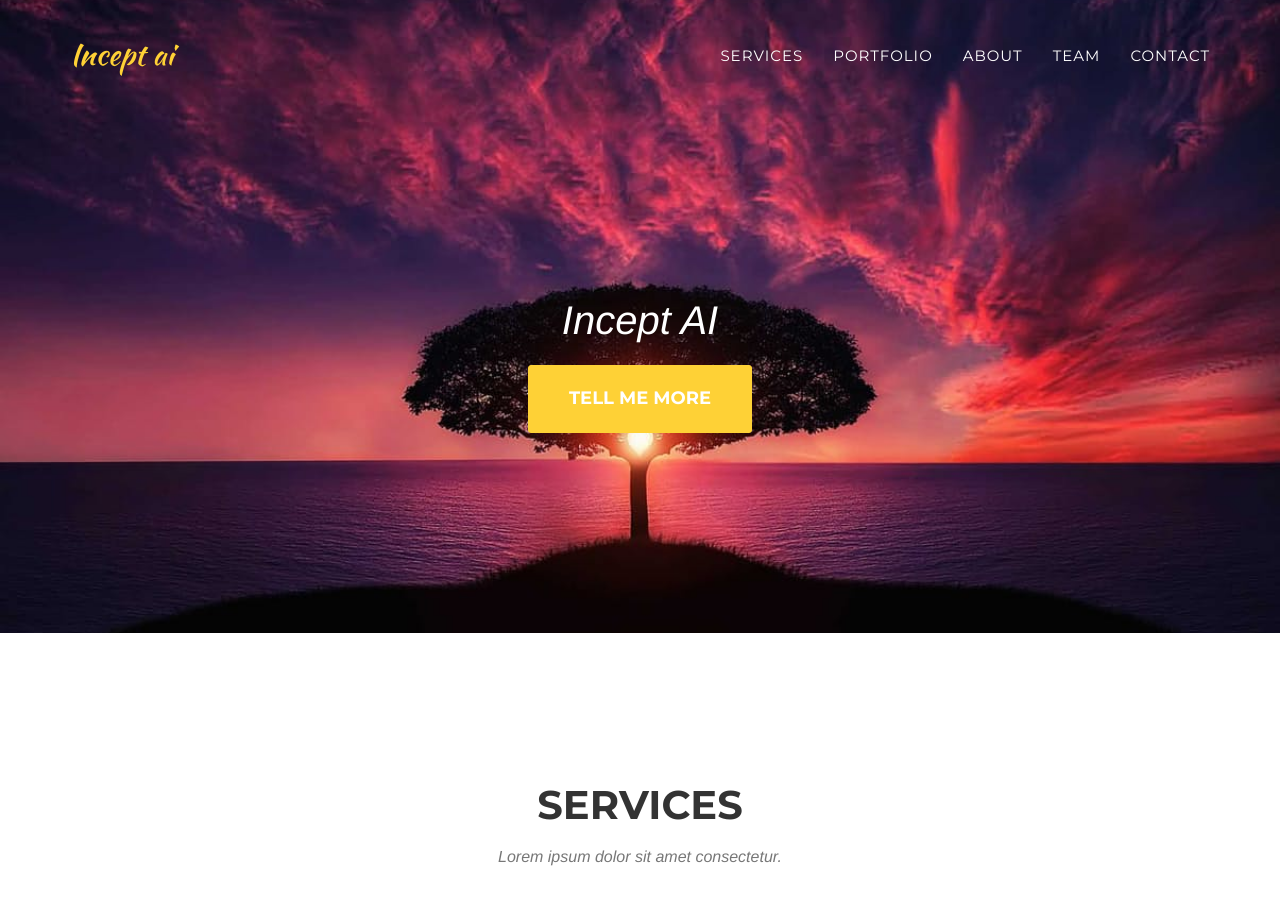
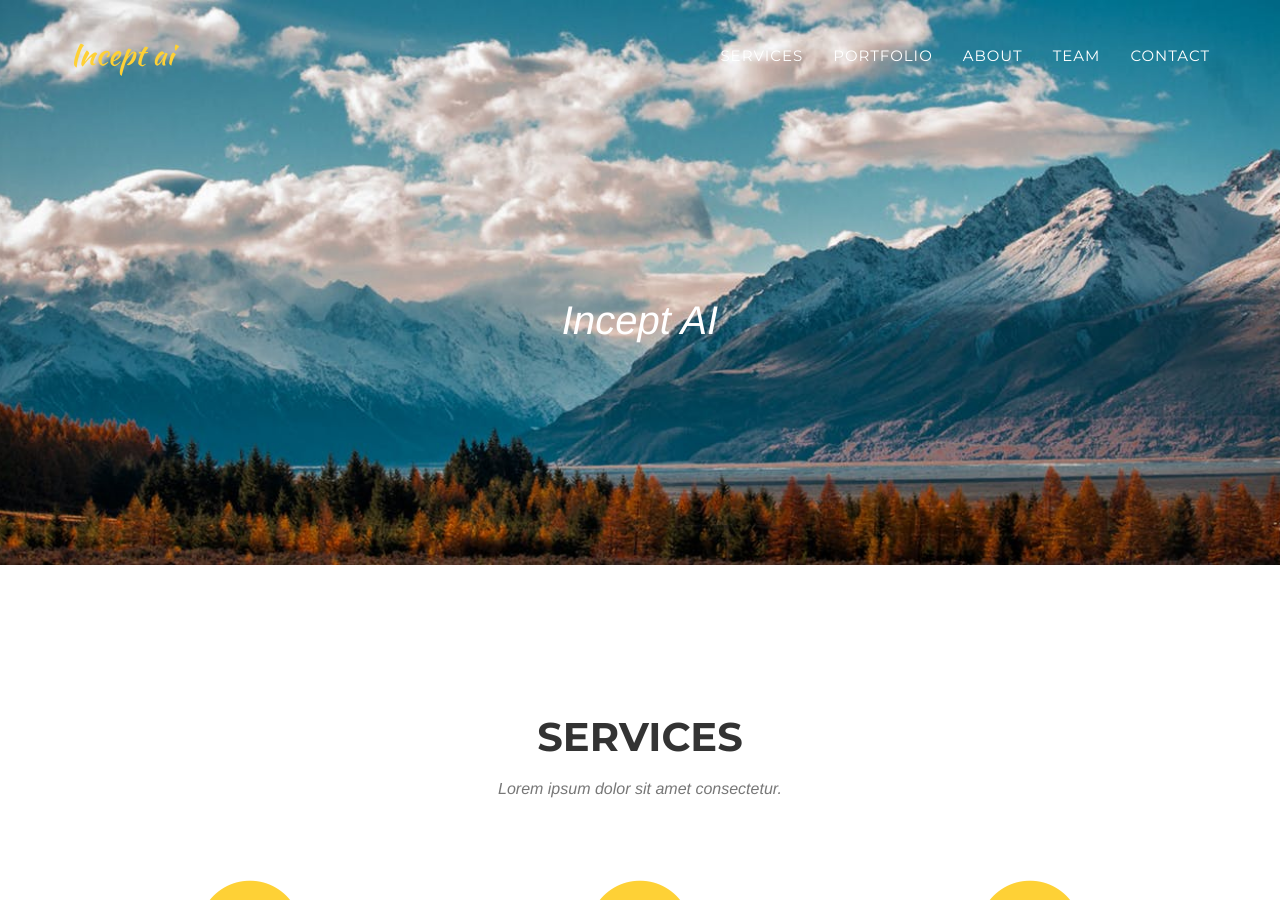
Before and after one commit to InceptAi/inceptai.github.io, a Jekyll site: the page built from index.html, in a window 1280 px wide and 900 px high. Built offline with Jekyll 4.4.1, drawn with Linux system fonts in a browser that asks for light colours; some web fonts are replaced.

Commit message:
change header image

```diff
--- a/_includes/header.html
+++ b/_includes/header.html
@@ -45,8 +45,8 @@
         <div class="container">
             <div class="intro-text">
                 <div class="intro-lead-in">Incept AI</div>
-                <!-- <div class="intro-heading">It's Nice To Meet You</div> -->
-                <a href="#services" class="page-scroll btn btn-xl">Tell Me More</a>
+                <!-- <div class="intro-heading">It's Nice To Meet You</div>
+                <a href="#services" class="page-scroll btn btn-xl">Tell Me More</a> -->
             </div>
         </div>
     </header>
```
Also changed, not shown: img/header-bg-old.jpg (added), img/header-bg.jpg.
